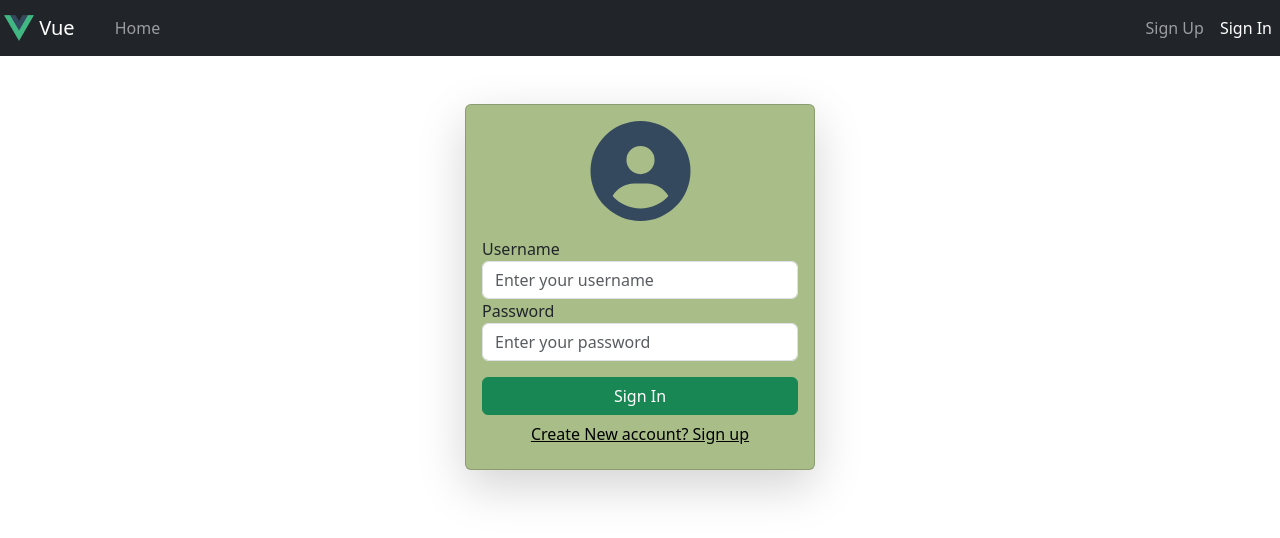
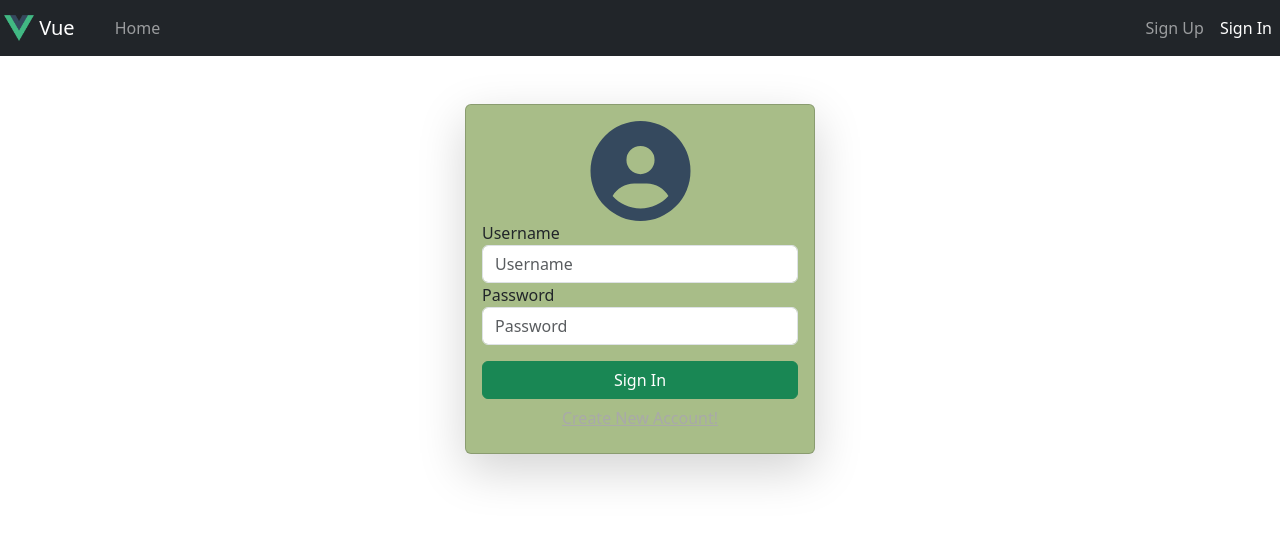
Before and after one commit to Aman-Saeed/vue-device-seller, a Vue app: page /login in a window 1280 px wide. Shown: the top 538 px of the page. Built offline with nearby package versions, Linux system fonts and the light colour scheme; no server answers.

Commit message:
implemented composition api in login page

```diff
--- a/src/views/Login.vue
+++ b/src/views/Login.vue
@@ -1,39 +1,40 @@
 <template>
   <div class="container mt-5">
     <div class="card ms-auto me-auto p-3 shadow-lg custom-card">
-      <font-awesome-icon
-        icon="user-circle"
-        class="user-icon ms-auto me-auto mb-3"
-      />
+      <font-awesome-icon icon="user-circle" class="ms-auto me-auto user-icon" />
+
       <div v-if="errorMessage" class="alert alert-danger">
         {{ errorMessage }}
       </div>
+
       <form
         @submit.prevent="handleLogin"
         novalidate
         :class="submitted ? 'was-validated' : ''"
       >
         <div class="form-group">
-          <label for="name">Username</label>
+          <label for="username">Username</label>
           <input
+            v-model="formData.username"
             type="text"
             id="username"
-            v-model="FormData.username"
             class="form-control"
-            placeholder="Enter your username"
+            name="username"
+            placeholder="Username"
             required
           />
           <div class="invalid-feedback">Username is required.</div>
         </div>
 
         <div class="form-group">
-          <label for="name">Password</label>
+          <label for="password">Password</label>
           <input
+            v-model="formData.password"
             type="password"
             id="password"
-            v-model="FormData.password"
             class="form-control"
-            placeholder="Enter your password"
+            name="password"
+            placeholder="Password"
             required
           />
           <div class="invalid-feedback">Password is required.</div>
@@ -48,66 +49,107 @@
         </button>
       </form>
 
-      <router-link to="/register" class="btn btn-link" style="color: black">
-        Create New account? Sign up
+      <router-link to="/register" class="btn btn-link" style="color: darkgray">
+        Create New Account!
       </router-link>
     </div>
   </div>
 </template>
 
 <script>
-import authenticationService from "@/services/authentication.service";
-import User from "@/models/user";
-import vuex from "vuex";
+import User from "../models/user";
+import AuthenticationService from "../services/authentication.service";
+
+import { onMounted, ref } from "vue";
+import { useStore } from "vuex";
+import { useRouter } from "vue-router";
 
 export default {
   name: "login-page",
+  setup: function () {
+    const formData = ref(new User());
+    const loading = ref(false);
+    const submitted = ref(false);
+    const errorMessage = ref("");
+
+    const store = useStore();
+    const router = useRouter();
+    const { currentUser } = store.getters;
+
+    onMounted(() => {
+      //this.currentUser?.username = this.currentUser != null && this.currentUser.username != null
+      if (currentUser?.username) {
+        router.push("/profile");
+      }
+    });
+
+    function handleLogin() {
+      if (!formData.value.username || !formData.value.password) {
+        return;
+      }
+
+      loading.value = true;
+
+      AuthenticationService.login(formData.value)
+        .then((response) => {
+          store.dispatch("updateUser", response.data);
+          router.push("/profile");
+        })
+        .catch((err) => {
+          console.log(err);
+          errorMessage.value = "Unexpected error occurred.";
+        })
+        .then(() => (loading.value = false));
+    }
+
+    return {
+      formData,
+      loading,
+      submitted,
+      errorMessage,
+      currentUser,
+      handleLogin,
+    };
+  },
+  /*
   data() {
     return {
-      FormData: new User(),
+      formData: new User(),
       loading: false,
       submitted: false,
-      errorMessage: "",
+      errorMessage: '',
     };
   },
+  computed: {
+    ...vuex.mapGetters(['currentUser']),
+  },
+  mounted() {
+    //this.currentUser?.username = this.currentUser != null && this.currentUser.username != null
+    if (this.currentUser?.username) {
+      this.$router.push('/profile');
+    }
+  },
+  methods: {
+    ...vuex.mapActions(['updateUser']),
+    handleLogin() {
+      if (!this.formData.username || !this.formData.password) {
+        return;
+      }
 
-  computed: {
-    ...vuex.mapGetters(["currentUser"]),
-  },
+      this.loading = true;
 
-  mounted() {
-    if (this.currentUser?.username) {
-      this.$router.push("/profile");
+      AuthenticationService.login(this.formData).then((response) => {
+        this.updateUser(response.data);
+        this.$router.push('/profile');
+      }).catch((err) => {
+        console.log(err);
+        this.errorMessage = 'Unexpected error occurred.';
+      })
+      .then(() => this.loading = false);
     }
   },
 
-  methods: {
-    ...vuex.mapActions(["updateUser"]),
-    handleLogin() {
-      if (!this.FormData.username || !this.FormData.password) {
-        return;
-      }
-      this.loading = true;
-
-      authenticationService
-        .login(this.FormData)
-        .then((response) => {
-          console.debug("login response.data:", response.data);
-          this.updateUser(response.data);
-          console.debug("normalized currentUser (store):", this.currentUser);
-          console.debug("logged-in role:", this.currentUser?.role);
-          this.$router.push("/profile");
-        })
-        .catch((err) => {
-          console.log(err);
-
-          this.errorMessage = "Unexpected error occurred during login.";
-        })
-        .then(() => {
-          this.loading = false;
-        });
-    },
-  },
+   */
 };
 </script>
 
```
